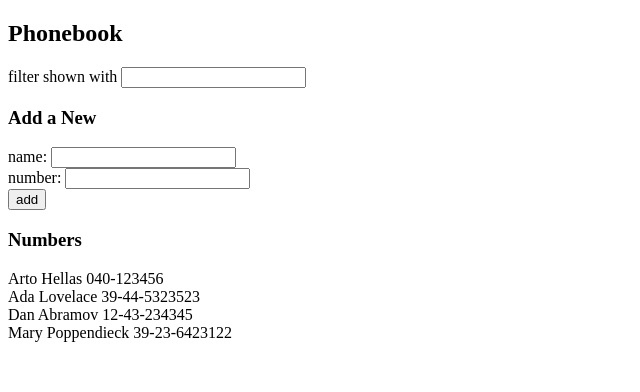
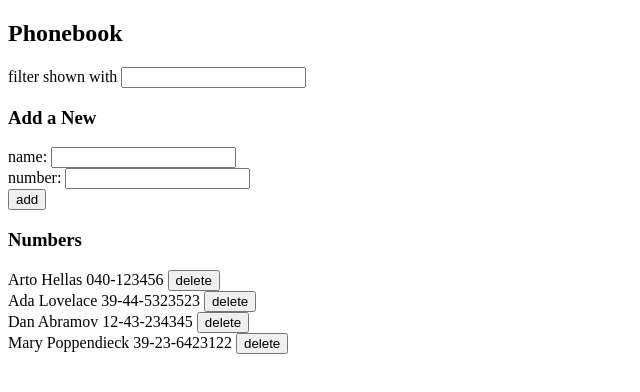
Before and after one commit to RebekkalPangras/FSO2023-Full-Stack-Open-2023, a React (Vite) app in the folder part2/phonebook/: page / in a window 1280 px wide. Shown: the top 392 px of the page, without its empty margins (0-640 px from the left). Built offline with nearby package versions, Linux system fonts and the light colour scheme; data requests are answered from the project's data file.

Commit message:
Delete Contact Information ex-2.14

```diff
--- a/part2/phonebook/src/App.jsx
+++ b/part2/phonebook/src/App.jsx
@@ -41,6 +41,15 @@ const App = () => {
     filterValue !== '' ? setFilteredPersons(persons.filter(person => person.name.toLowerCase().includes(filterValue.toLowerCase()))) : setFilteredPersons(persons)
   }
 
+  const handleDelete = (person) => {
+    if(confirm(`Delete ${person.name} ?`)) {
+      phonebookService.deletePerson(person.id).then(()=>{
+        setPersons(persons.filter(p => p.id != person.id))
+        setFilteredPersons(filteredPersons.filter(p => p.id != person.id))
+      })
+    }
+  }
+
   return (
     <div>
       <h2>Phonebook</h2>
@@ -48,7 +57,7 @@ const App = () => {
       <h3>Add a New</h3>
       <NewForm newName={newName} newNumber={newNumber} handleNameInput={handleNameInput} handleNumberInput={handleNumberInput} handleSubmit={handleSubmit} />
       <h3>Numbers</h3>
-      <Numbers filteredPersons={filteredPersons} />
+      <Numbers filteredPersons={filteredPersons} handleDelete={handleDelete}/>
     </div>
   )
 }
@@ -75,8 +84,8 @@ const NewForm = ({ newName, newNumber, handleNameInput, handleNumberInput, handl
   </form>)
 }
 
-const Numbers = ({ filteredPersons }) => {
-  return (filteredPersons.map(person => <div key={person.id}>{person.name} {person.number}</div>)
+const Numbers = ({ filteredPersons, handleDelete }) => {
+  return (filteredPersons.map(person => <div key={person.id}>{person.name} {person.number} <button onClick={()=>handleDelete(person)}>delete</button></div>)
   )
 }
 
--- a/part2/phonebook/src/services/phonebook.js
+++ b/part2/phonebook/src/services/phonebook.js
@@ -1,15 +1,19 @@
 import axios from "axios";
 
-const baseUrl = "http://localhost:3001/persons";
+const baseUrl = "http://localhost:3001/persons"
 
 const getAll = () => {
-    const result = axios.get(baseUrl);
+    const result = axios.get(baseUrl)
     return result.then(response => response.data)
 }
 
 const create = (newPerson) => {
-    const result = axios.post(baseUrl, newPerson);
+    const result = axios.post(baseUrl, newPerson)
     return result.then(response => response.data)
 }
 
-export default { getAll, create };
+const deletePerson = (id) => {
+    return axios.delete(baseUrl+`/${id}`)
+}
+
+export default { getAll, create, deletePerson };
```
